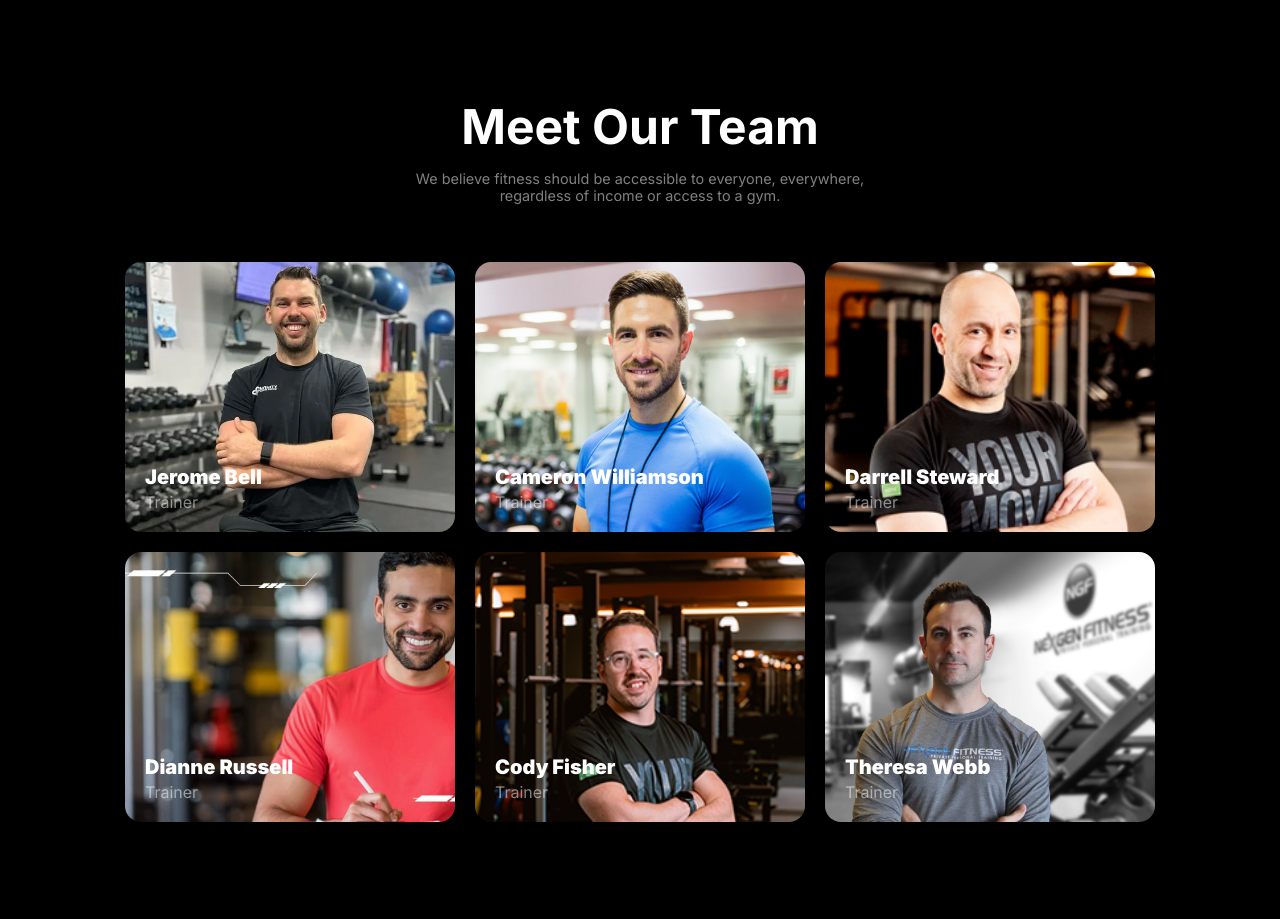
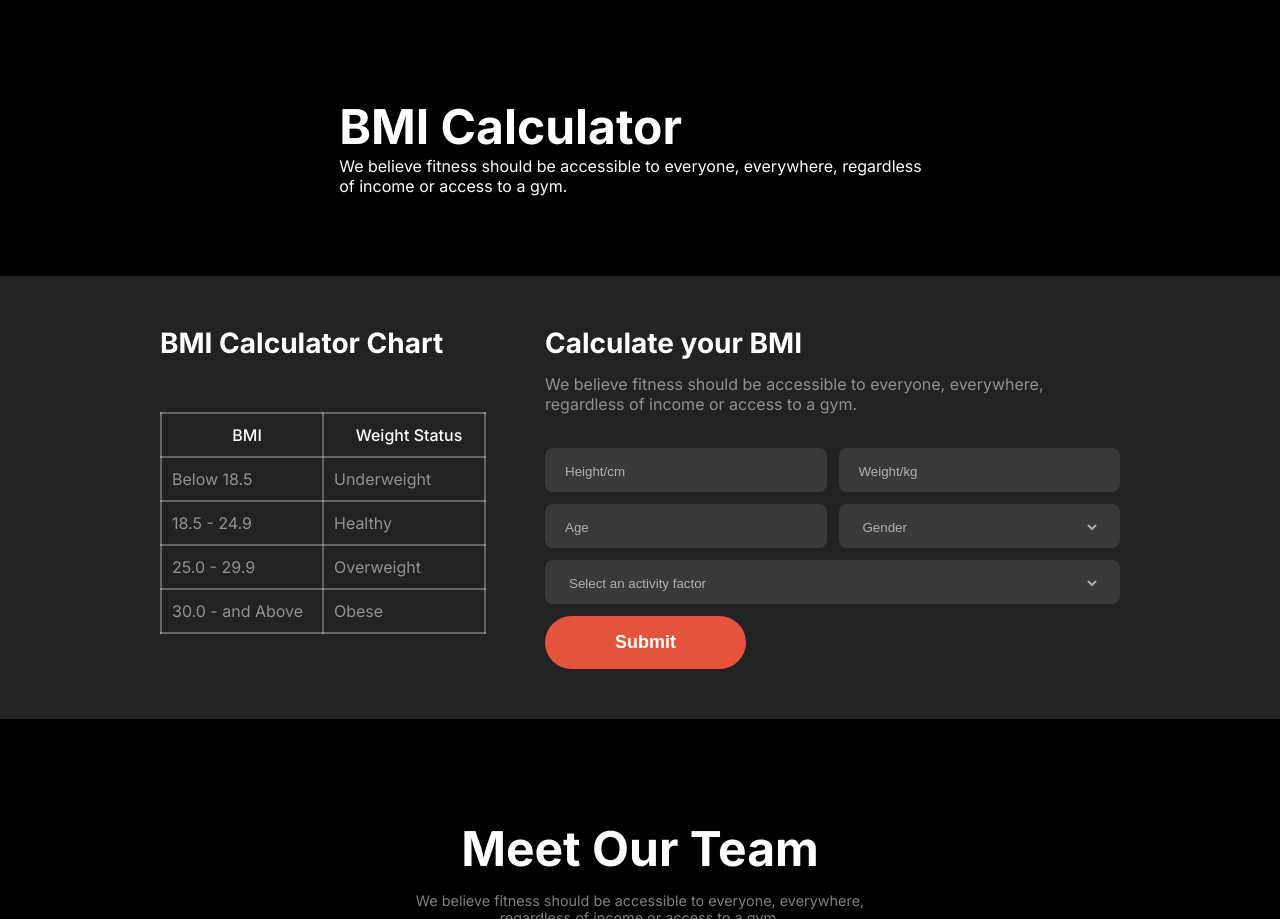
Before and after one commit to MishkatMukit/versatile-fitness-club, a plain HTML site: page index.html in a window 1280 px wide. Shown: the part 1847-2766 px from the top of the page. Drawn offline with Linux system fonts and the light colour scheme; a web font is replaced by a local one.

Commit message:
bmi calculator added with reposnsiveness

```diff
--- a/index.html
+++ b/index.html
@@ -120,6 +120,77 @@
                 </div>
             </div>
         </section>
+        <section class="bmi">
+            <div class="section-info center">
+                <h3 class="section-title">
+                    BMI Calculator
+                </h3>
+                <p class="section description">
+                    We believe fitness should be accessible to everyone, everywhere, regardless of income or access to a gym.
+                </p>
+            </div>
+            <div class="bmi-container">
+                <div class="container bmi-col-container">
+                    <div class="bmi-col">
+                        <h3 class="bmi-col-title">
+                            BMI Calculator Chart
+                        </h3>
+                        <table>
+                            <thead>
+                                <tr>
+                                    <th>BMI</th>
+                                    <th>Weight Status</th>
+                                </tr>
+                            </thead>
+                            <tbody>
+                                <tr>
+                                    <td>Below 18.5</td>
+                                    <td>Underweight</td>
+                                </tr>
+                                <tr>
+                                    <td>18.5 - 24.9</td>
+                                    <td>Healthy</td>
+                                </tr>
+                                <tr>
+                                    <td>25.0 - 29.9</td>
+                                    <td>Overweight</td>
+                                </tr>
+                                <tr>
+                                    <td>30.0 - and Above</td>
+                                    <td>Obese</td>
+                                </tr>
+                            </tbody>
+                        </table>
+                    </div>
+                    <div class="bmi-col bmi-calculator">
+                        <h3 class="bmi-col-title">
+                            Calculate your BMI
+                        </h3>
+                        <p class="bmi-col-description">
+                            We believe fitness should be accessible to everyone, everywhere, regardless of income or access to a gym.
+                        </p>
+                        <form action="" class="bmi-form">
+                            <div class="input-field"><input type="text" placeholder="Height/cm"></div>
+                                <div class="input-field"><input type="text" placeholder="Weight/kg"></div>
+                                <div class="input-field"><input type="text" placeholder="Age"></div>
+                                <div class="select-field"><select name="age" id="age">
+                                    <option value="" disabled selected>Gender</option>
+                                    <option value="male">Male</option>
+                                    <option value="female">Female</option>
+                                </select></div>
+                                <div class="select-field" id="activity">
+                                    <select name="activity" >
+                                    <option value="select" disabled selected>Select an activity factor</option>
+                                </select>
+                                </div>
+                            <div><button class="primary-button">Submit</button></div>
+                        </form>
+                    </div>
+                </div>
+
+
+            </div>
+        </section>
         <section class="our-team">
             <div class="container">
                 <div class="section-info">
--- a/styles/style.css
+++ b/styles/style.css
@@ -57,6 +57,9 @@ main section{
     font-size: 0.9rem;
     color: rgba(255, 255, 255, 0.5);
     margin: 14px 0px;
+}
+.center{
+    margin: 0px auto;
 }
 /* header styles are here */
 .header {
@@ -350,6 +353,95 @@ main section{
     padding: 50px 0px 15px;
     border-top: 1px solid rgba(255, 255, 255, 0.1);
 }
+/* BMI Calculator starts here----------------------------------------------------------------------- */
+.bmi .section-info{
+    margin-bottom: 80px;
+}
+.bmi-container{
+    background: rgba(34, 34, 34, 1);
+    padding: 50px 0px;
+}
+.bmi-col-container{
+    display: flex;
+    justify-content: space-between;
+}
+.bmi-calculator{
+    max-width: 575px;
+}
+.bmi-col-title{
+    font-size: 1.75rem;
+}
+.bmi-col-description{
+    margin: 14px 0px 34px;
+    color: rgba(255, 255, 255, 0.5);
+}
+.bmi-col table{
+    border-collapse: collapse;
+    margin-top: 52px;
+}
+.bmi-col tr{
+}
+.bmi-col th, td{
+    border: 2px solid rgba(255, 255, 255, 0.3);
+    /* padding: 18px auto 18px 10px; */
+    /* text-align: center; */
+    padding-left: 10px;
+    width: 150px;
+    height: 42px;
+    text-align: ;
+
+}
+.bmi-col th{
+    font-weight: 500;
+}
+.bmi-col td{
+    font-weight: 400;
+    color: rgba(255, 255, 255, 0.5);
+}
+.bmi-form{
+    display: grid;
+    grid-template-columns: repeat(2,1fr);
+    justify-content: center;
+    gap: 12px;
+
+}
+.input-field{
+    padding: 12px 40px 12px 20px;
+    background: rgba(255, 255, 255, 0.1);
+    border-radius: 8px;
+}
+.select-field{
+    padding: 12px 20px 12px 20px;
+    background: rgba(255, 255, 255, 0.1);
+    border-radius: 8px;
+}
+.bmi-form input, select{
+    border-right: 5px solid transparent;
+    /* width: calc(100% - 12px); */
+    width: 100%;
+    /* padding: 12px 40px 12px 20px; */
+    background-color:transparent;
+    border: none;
+    color: rgba(255, 255, 255, 0.6);
+    /* border-radius: 8px; */
+}
+.bmi-form input:focus{
+    outline: none;
+}
+.bmi-form select:focus{
+    /* color: rgba(255, 255, 255, 0.6); */
+    outline: none;
+}
+
+.bmi-form input::placeholder{
+    color: rgba(255, 255, 255, 0.6);
+}
+.bmi .primary-button{
+    padding: 16px 70px;
+}
+#activity{
+    grid-column: span 2;
+}
 /* Responsive media query starts here ---------------------------------------------------------------*/
 
 
@@ -473,4 +565,8 @@ main section{
     .footer-col{
         max-width: 100%;
     }
+    .bmi-col-container{
+        flex-direction: column;
+        gap: 40px;
+    }
 }
```
